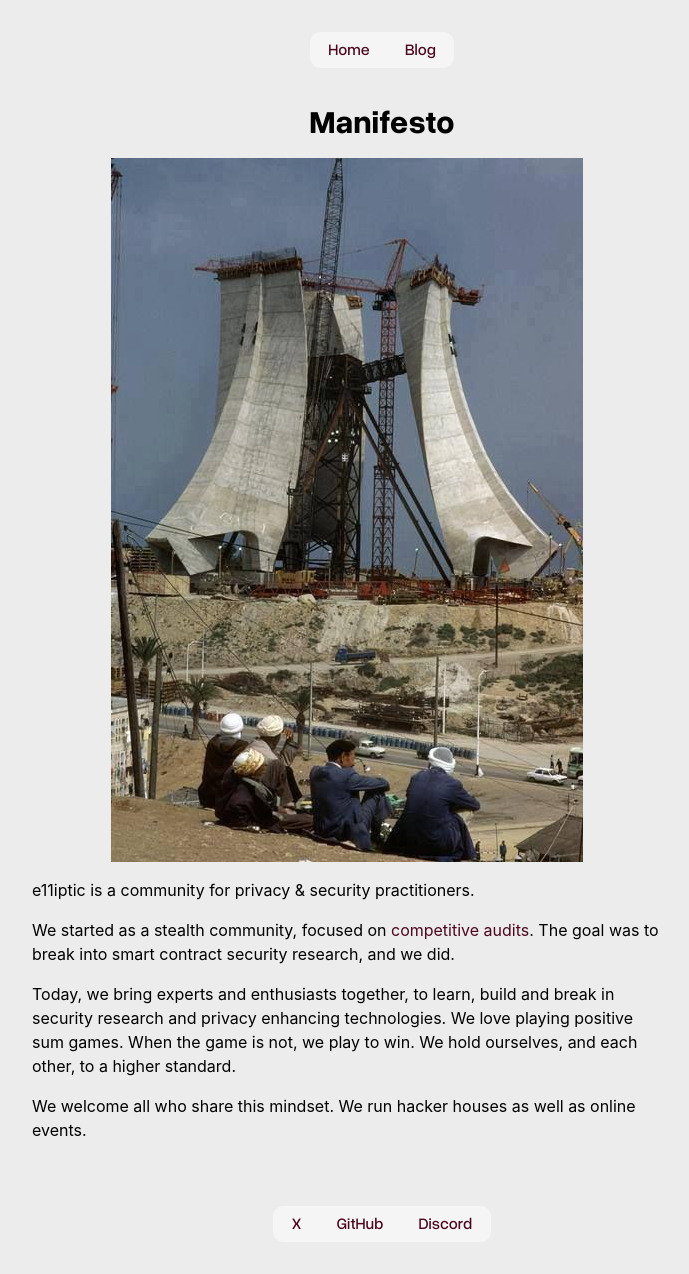
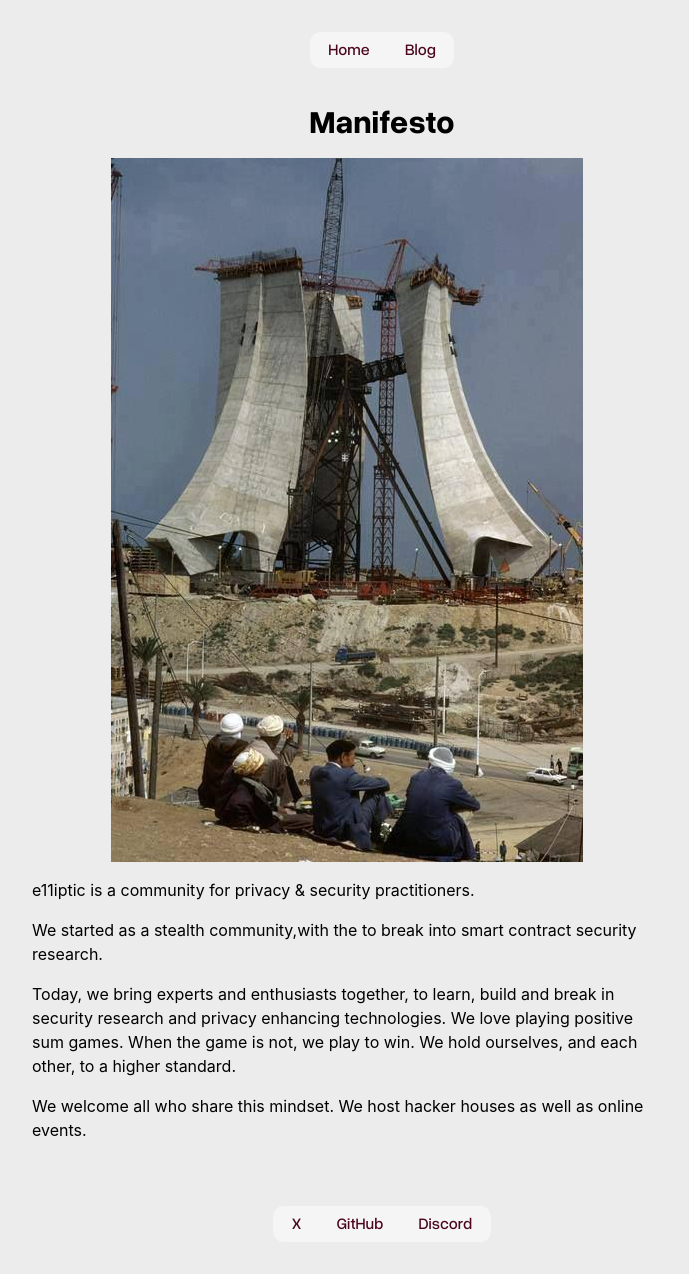
Before and after one commit to e11iptic/e11iptic.github.io, a Jekyll site: the page built from _posts/2025-11-02-Manifesto.md, in a window 1280 px wide. Shown: the whole page, without its empty margins (258-947 px from the left). Built offline with Jekyll 4.4.1, drawn with Linux system fonts in a browser that asks for light colours; some web fonts are replaced.

Commit message:
Update manifesto

```diff
--- a/_posts/2025-11-02-Manifesto.md
+++ b/_posts/2025-11-02-Manifesto.md
@@ -8,8 +8,8 @@ date: 2025-11-02
 
 e11iptic is a community for privacy & security practitioners.
 
-We started as a stealth community, focused on [competitive audits](https://support.cyfrin.io/en/articles/10059182-what-is-a-competitive-audit). The goal was to break into smart contract security research, and we did.
+We started as a stealth community,with the to break into smart contract security research.
 
 Today, we bring experts and enthusiasts together, to learn, build and break in security research and privacy enhancing technologies. We love playing positive sum games. When the game is not, we play to win. We hold ourselves, and each other, to a higher standard.
 
-We welcome all who share this mindset. We run hacker houses as well as online events.
+We welcome all who share this mindset. We host hacker houses as well as online events.
```
